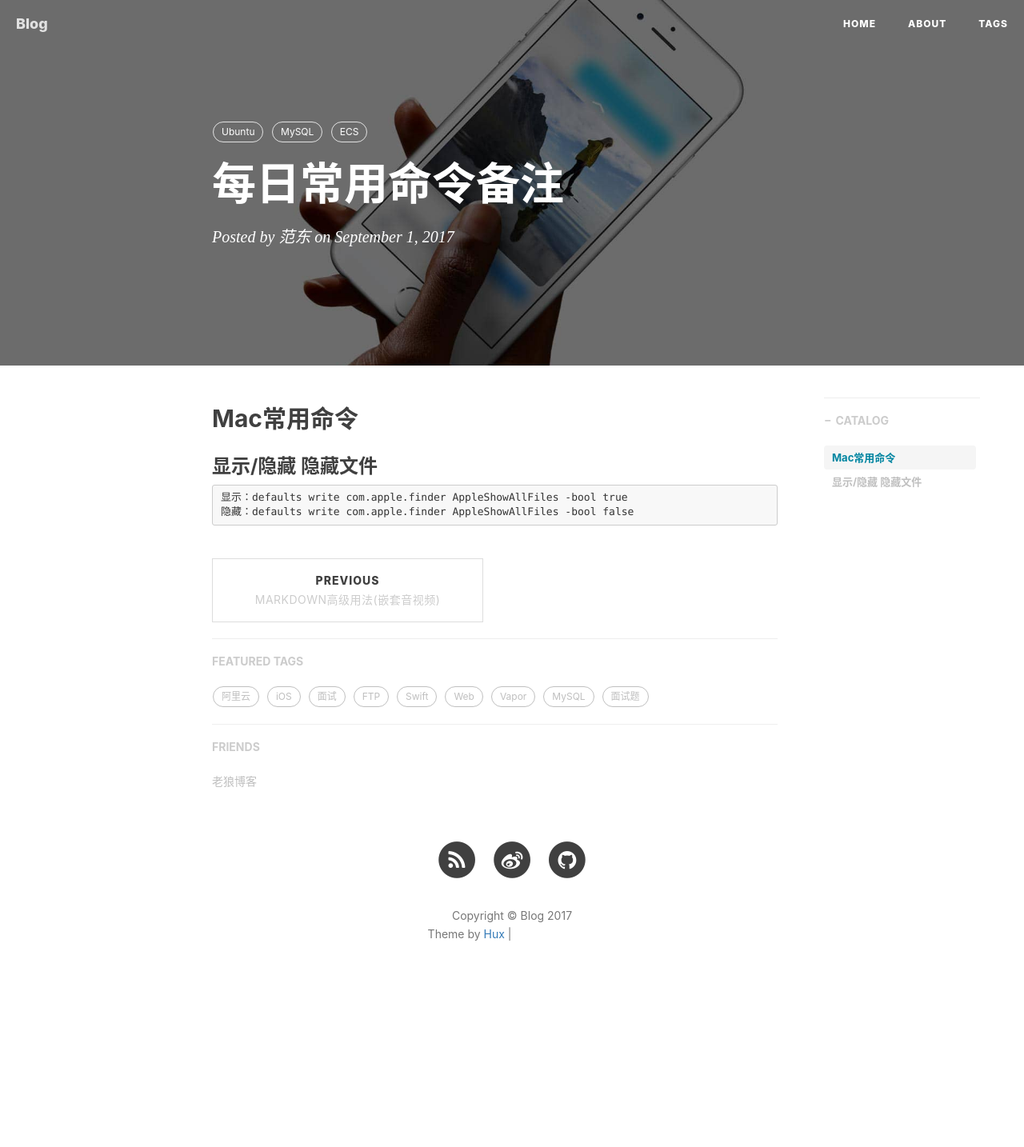
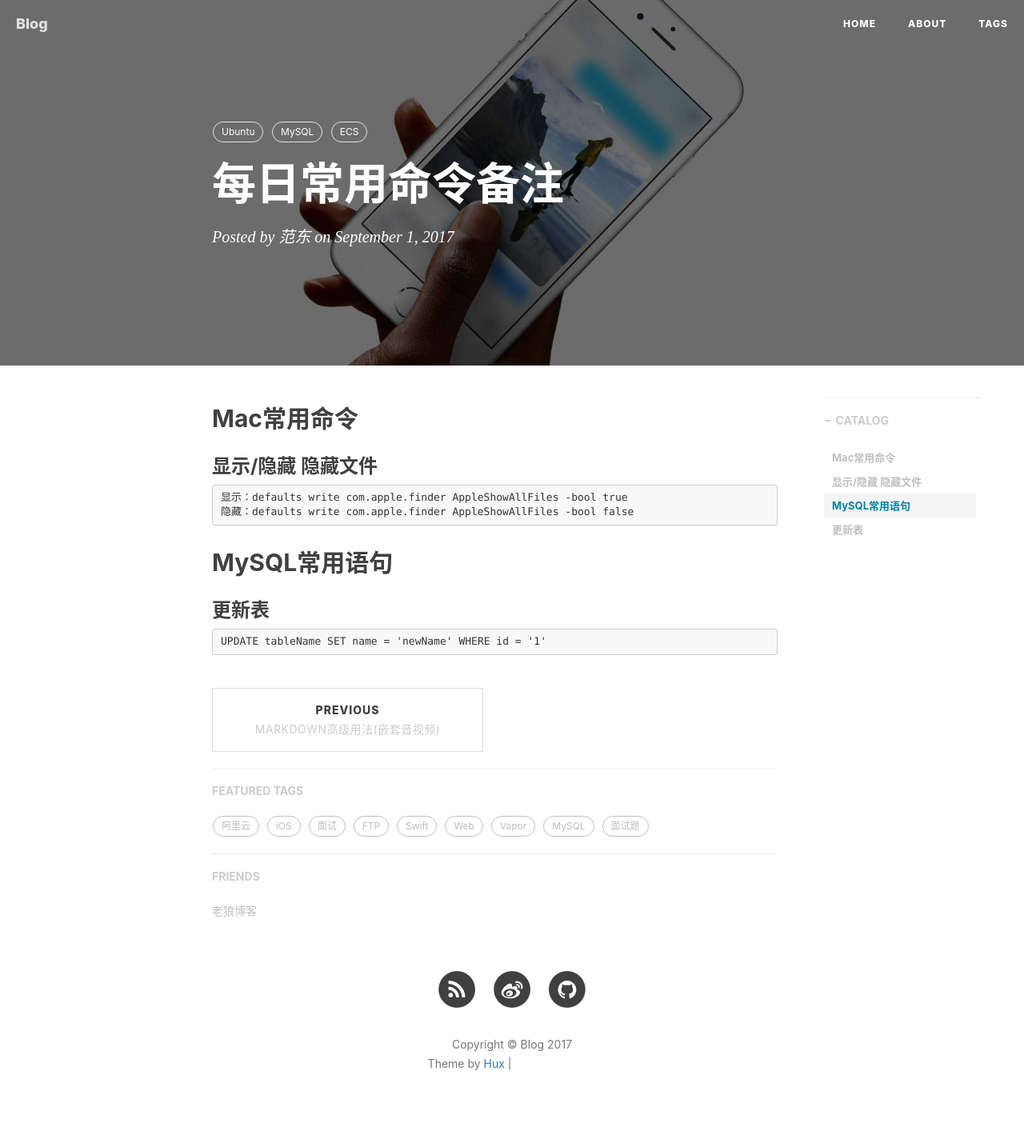
Before and after one commit to fandongtongxue/fandongtongxue.github.io, a Jekyll site: the page built from _posts/2017-09-01-Notes.markdown, in a window 1280 px wide. Shown: the whole page at 80% size. Built offline with Jekyll 4.4.1, drawn with Linux system fonts in a browser that asks for light colours; nearby versions of some CDN libraries; comment, search, counter and statistics services are not loaded; before the commit the page ends 1272 px from its top, so only the background shows below that; grey boxes are pictures that could not be loaded.

Commit message:
添加新的细节

````diff
--- a/_posts/2017-09-01-Notes.markdown
+++ b/_posts/2017-09-01-Notes.markdown
@@ -19,3 +19,9 @@ tags:
 显示：defaults write com.apple.finder AppleShowAllFiles -bool true
 隐藏：defaults write com.apple.finder AppleShowAllFiles -bool false
 ```
+## MySQL常用语句
+### 更新表
+
+```
+UPDATE tableName SET name = 'newName' WHERE id = '1'
+```
````
